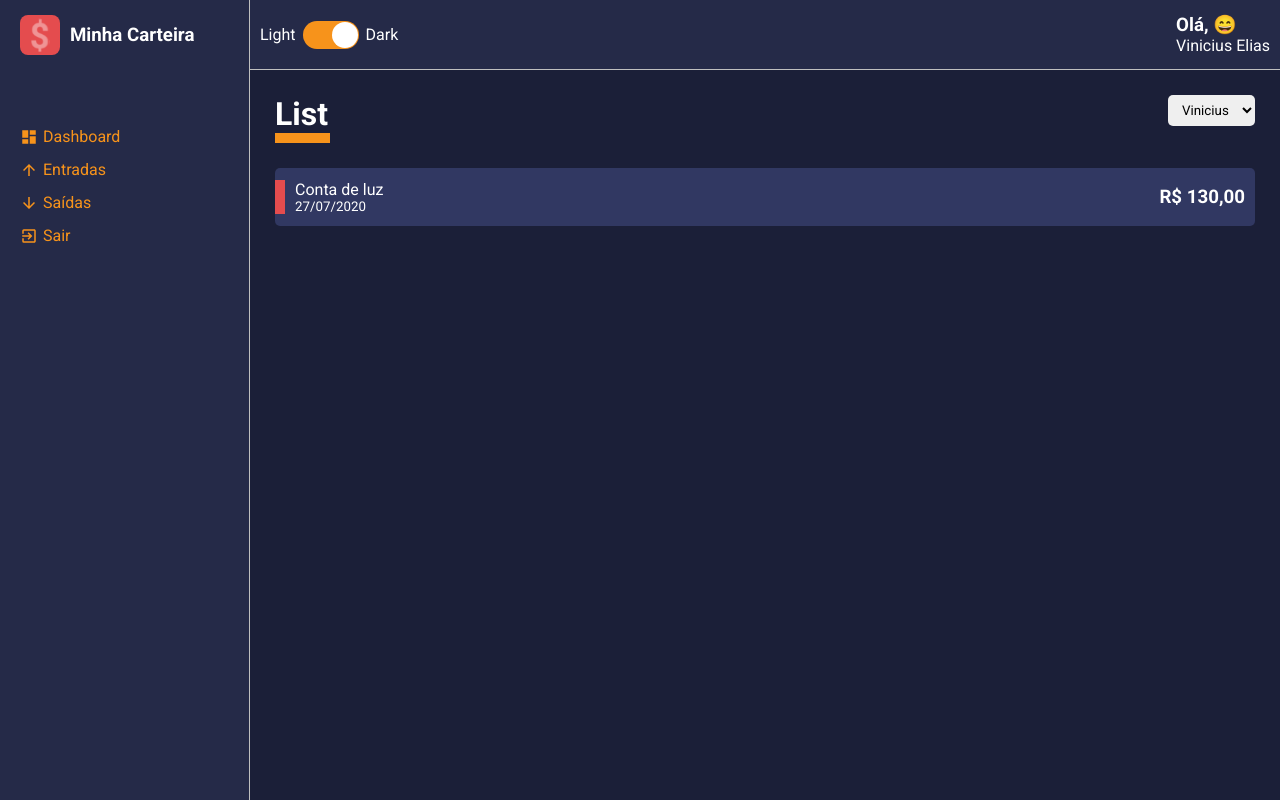
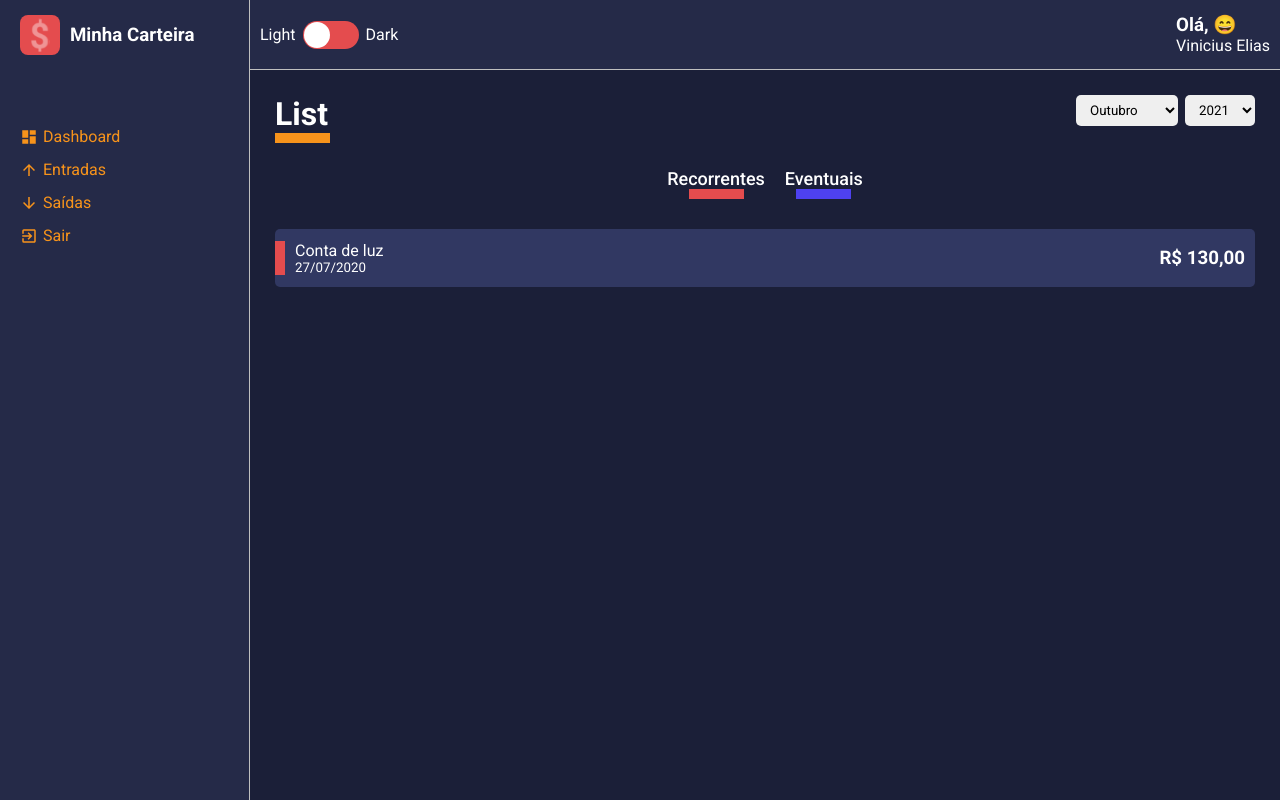
Before and after one commit to vinielias11/dashboardCarteira, a React (Create React App) app: page / in a window 1280 px wide. Built offline with nearby package versions, Linux system fonts and the light colour scheme.

Commit message:
Lista terminada, começando rotas

```diff
--- a/package.json
+++ b/package.json
@@ -13,6 +13,7 @@
     "react": "^17.0.2",
     "react-dom": "^17.0.2",
     "react-icons": "^4.3.1",
+    "react-router-dom": "^5.3.0",
     "react-scripts": "4.0.3",
     "react-switch": "^6.0.0",
     "styled-components": "^5.3.3",
--- a/src/components/Toggle/index.tsx
+++ b/src/components/Toggle/index.tsx
@@ -1,4 +1,5 @@
 import React from 'react';
+import { useState } from 'react';
 
 import {
     Container,
@@ -6,17 +7,19 @@ import {
     ToggleSelector
 } from './styles';
 
-const Toggle: React.FC = () => (
+const Toggle: React.FC = () => {
+    const [online, setOnline] = useState(false);
+return (
     <Container>
         <ToggleLabel>Light</ToggleLabel>
         <ToggleSelector
-            checked
+            checked={online}
             uncheckedIcon={false}
             checkedIcon={false}
-            onChange={() => console.log('mudou')}
+            onChange={() => setOnline(!online)}
         />
         <ToggleLabel>Dark</ToggleLabel>
-    </Container>
-)
+    </Container>)
+}
 
 export default Toggle;
--- a/src/pages/List/index.tsx
+++ b/src/pages/List/index.tsx
@@ -4,21 +4,33 @@ import ContentHeader from '../../components/ContentHeader';
 import SelectInput from '../../components/SelectInput';
 import OperationCard from '../../components/OperationCard';
 
-import { Container, Content } from './styles'
+import { Container, Content, Filters } from './styles'
 
 const List: React.FC = () => {
 
-    const options = [
-        { value: 'Vinicius', label: 'Vinicius' },
-        { value: 'Maria', label: 'Maria' },
-        { value: 'Ana', label: 'Ana' }
+    const months = [
+        { value: '10', label: 'Outubro' },
+        { value: '11', label: 'Novembro' },
+        { value: '12', label: 'Dezembro' }
+    ];
+
+    const years = [
+        { value: '2021', label: '2021' },
+        { value: '2020', label: '2020' },
+        { value: '2019', label: '2019' }
     ];
 
     return (
         <Container>
             <ContentHeader title="List" lineColor="#F7931B">
-                <SelectInput options={options}/>
+                <SelectInput options={months}/>
+                <SelectInput options={years}/>
             </ContentHeader>
+
+            <Filters>
+                <button type="button" className="tag-filter tag-filter-recorrente">Recorrentes</button>
+                <button type="button" className="tag-filter tag-filter-eventual">Eventuais</button>
+            </Filters>
 
             <Content>
                 <OperationCard
--- a/src/pages/List/styles.ts
+++ b/src/pages/List/styles.ts
@@ -3,3 +3,47 @@ import styled from "styled-components";
 export const Container = styled.div``;
 
 export const Content = styled.div``;
+
+export const Filters = styled.div`
+    width: 100%;
+    display: flex;
+    justify-content: center;
+    margin-bottom: 30px;
+
+    .tag-filter {
+        font-size: 18px;
+        font-weight: 500;
+        background: none;
+        color: ${props => props.theme.colors.white};
+        margin: 0 10px;
+        transition: opacity .3s;
+
+        &:hover {
+            opacity: .7;
+        }
+
+        &::after {
+            content: '';
+            display: block;
+            width: 55px;
+            margin: 0 auto;
+            border-bottom: 10px solid ${props => props.theme.colors.warning};
+        }
+    }
+
+    .tag-filter-recorrente::after {
+            content: '';
+            display: block;
+            width: 55px;
+            margin: 0 auto;
+            border-bottom: 10px solid ${props => props.theme.colors.warning};
+    }
+
+    .tag-filter-eventual::after {
+            content: '';
+            display: block;
+            width: 55px;
+            margin: 0 auto;
+            border-bottom: 10px solid ${props => props.theme.colors.success};
+    }
+`;
```
Also changed, not shown: src/routes/app.routes.tsx (added), 1 other file (tests, documents, lock files or other folders).
